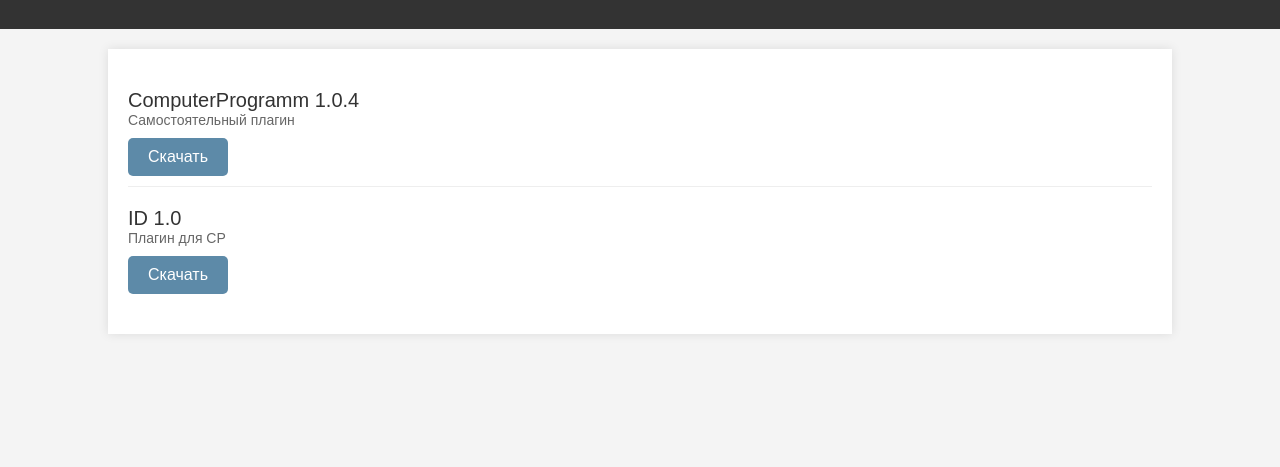
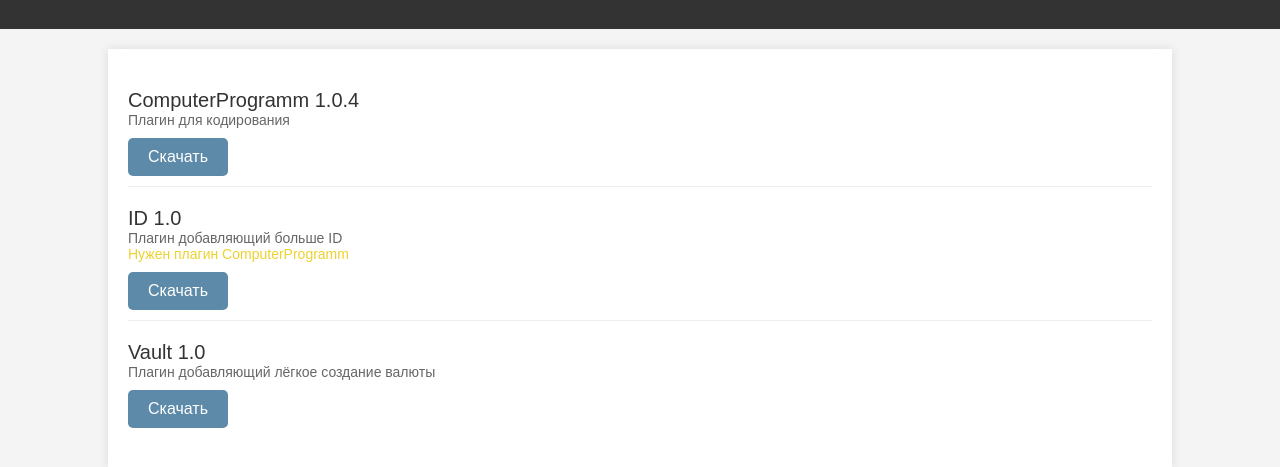
Before and after one commit to Ytenok2024/plugin.github.io, a plain HTML site: page index.html in a window 1280 px wide. Shown: the part 71-538 px from the top of the page. Drawn offline with Linux system fonts and the light colour scheme.

Commit message:
Update index.html

```diff
--- a/index.html
+++ b/index.html
@@ -39,6 +39,11 @@
     font-size: 14px;
     color: #666;
   }
+
+  .plugin-requirement {
+  font-size: 14px;
+  color: #edd12f;
+  }
   .download-button {
     display: inline-block;
     padding: 10px 20px;
@@ -62,13 +67,19 @@
 <div class="container">
   <div class="plugin">
     <div class="plugin-title">ComputerProgramm 1.0.4</div>
-    <div class="plugin-desc">Самостоятельный плагин</div>
+    <div class="plugin-desc">Плагин для кодирования</div>
     <a href="#" class="download-button">Скачать</a>
   </div>
   <div class="plugin">
     <div class="plugin-title">ID 1.0</div>
+    <div class="plugin-desc">Плагин добавляющий больше ID</div>
+    <div class="plugin-requirement">Нужен плагин ComputerProgramm</div>
+    <a href="#" class="download-button">Скачать</a>
+  </div>
+  <div class="plugin">
+    <div class="plugin-title">Vault 1.0</div>
     <!-- Описание для плагина ID -->
-    <div class="plugin-desc">Плагин для CP</div>
+    <div class="plugin-desc">Плагин добавляющий лёгкое создание валюты</div>
     <a href="#" class="download-button">Скачать</a>
   </div>
   <!-- Добавьте дополнительные плагины здесь -->
```
